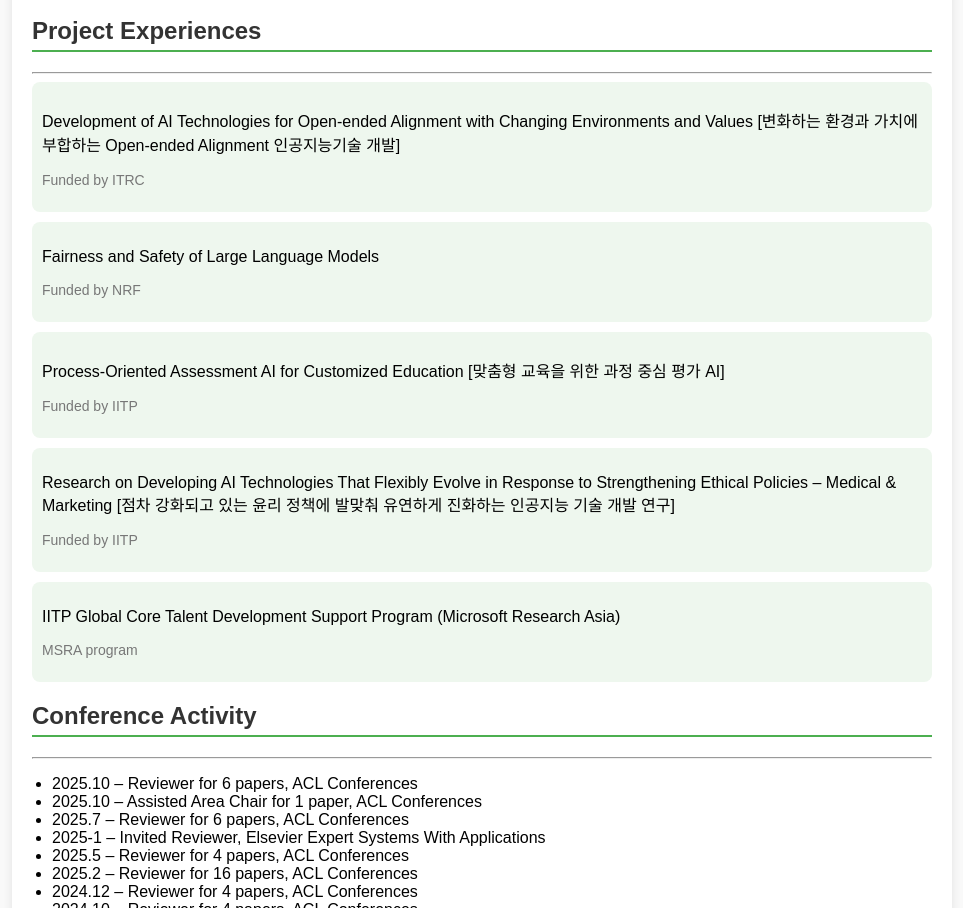
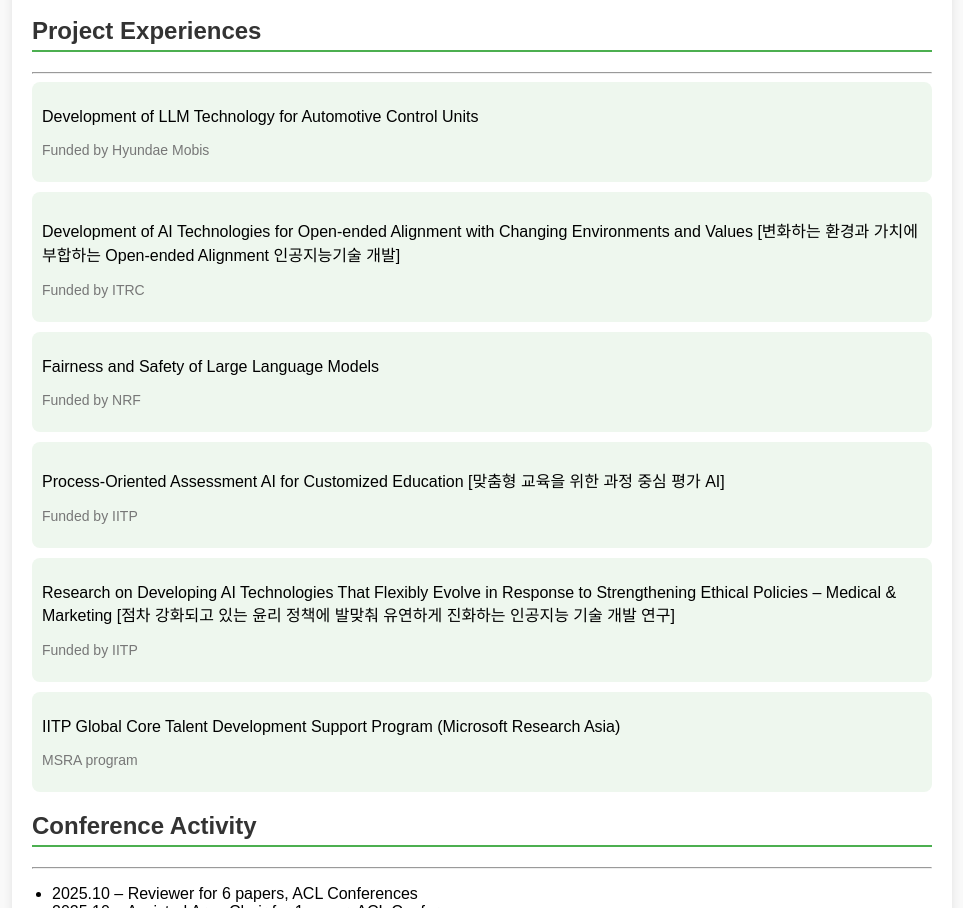
Before and after one commit to hyukhunkoh-ai/hyukhunkoh-ai.github.io, a plain HTML site: page index.html in a window 1280 px wide. Shown: the part 2265-3173 px from the top of the page, without its empty margins (158-1121 px from the left). Drawn offline with Linux system fonts and the light colour scheme.

Commit message:
Update index.html

```diff
--- a/index.html
+++ b/index.html
@@ -151,6 +151,10 @@
             <h2>Project Experiences</h2>
             <hr>
             <div class="paper-item">
+                <p>Development of LLM Technology for Automotive Control Units</p>
+                <p class="conference"> Funded by Hyundae Mobis </p>
+            </div>
+            <div class="paper-item">
                 <p>Development of AI Technologies for Open-ended Alignment with Changing Environments and Values [변화하는 환경과 가치에 부합하는 Open-ended Alignment 인공지능기술 개발]</p>
                 <p class="conference"> Funded by ITRC </p>
             </div>
```
